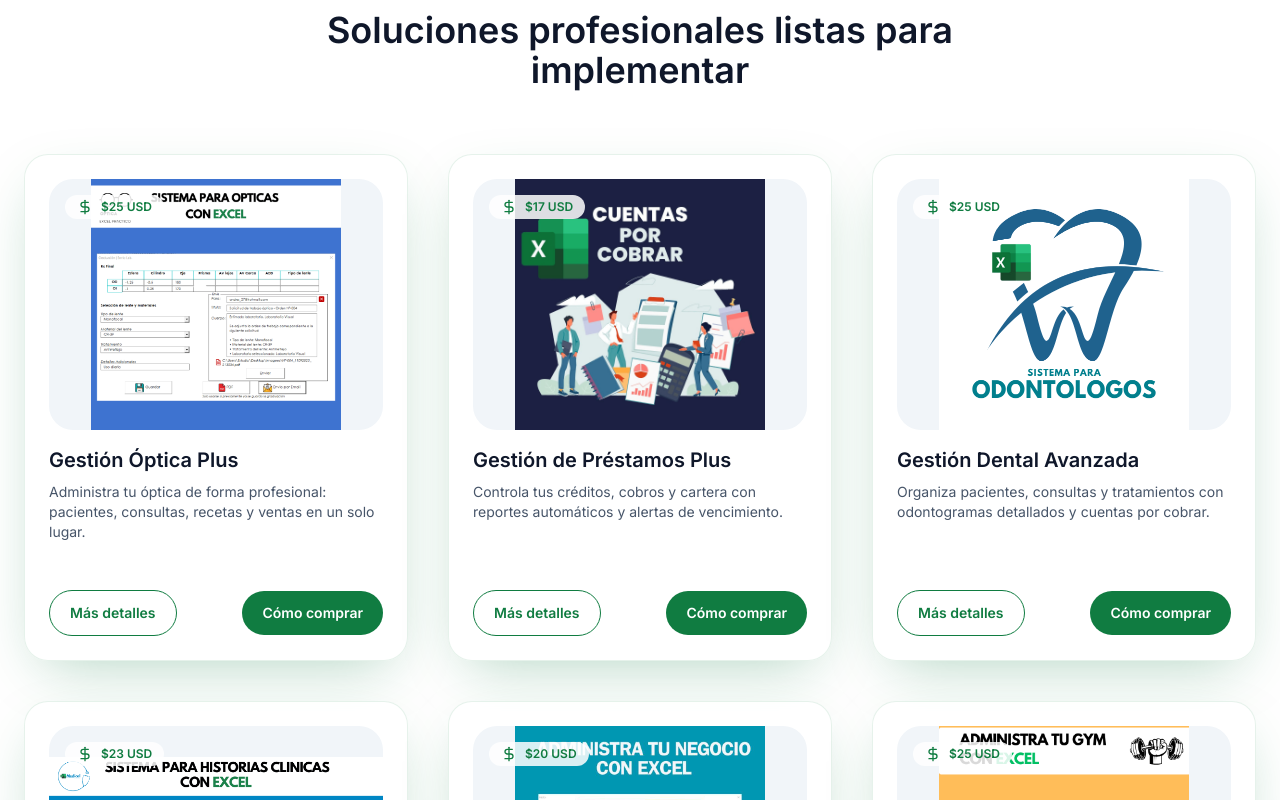
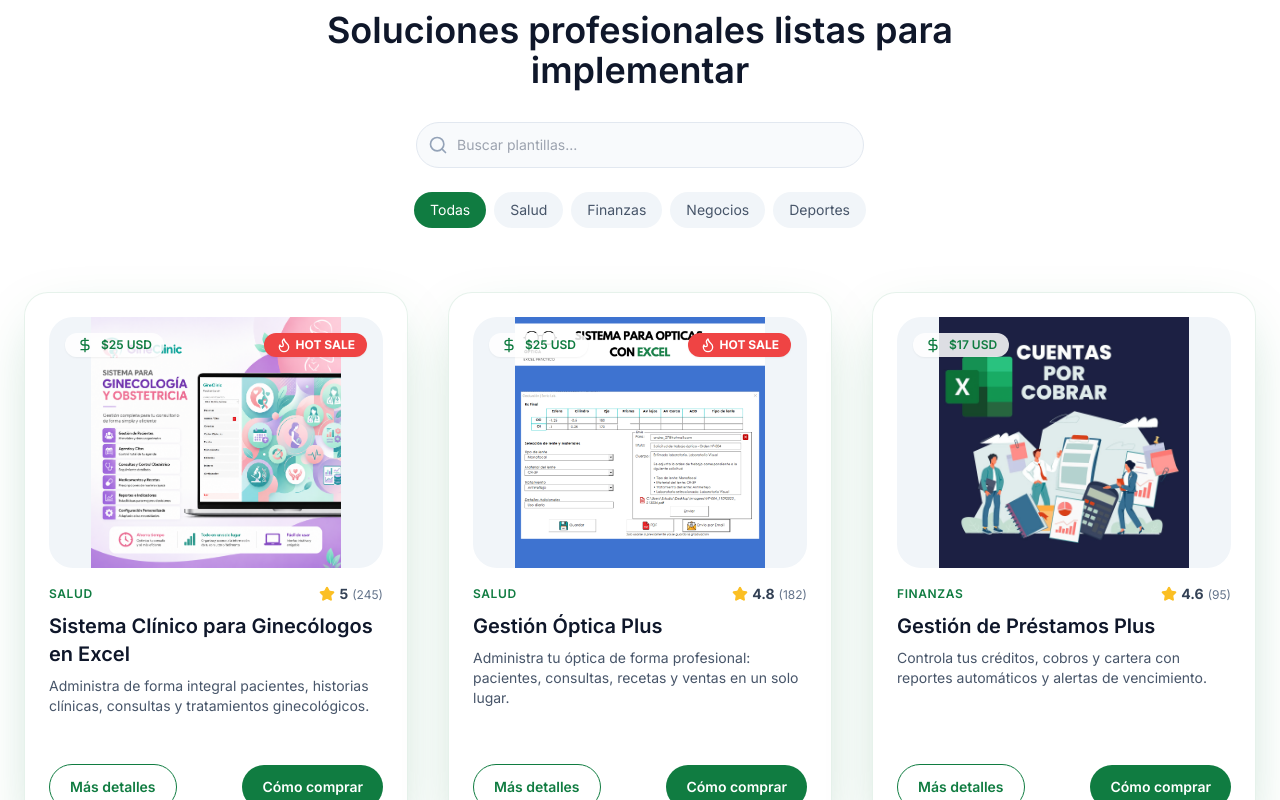
Before and after one commit to AndresMorquecho/ExcelPractico, a React (Vite) app: page / in a window 1280 px wide. Shown: the part 920-1720 px from the top of the page. Built offline with nearby package versions, Linux system fonts and the light colour scheme.

Commit message:
agregado

```diff
--- a/src/components/Catalogo.jsx
+++ b/src/components/Catalogo.jsx
@@ -1,11 +1,24 @@
+import { useState } from "react"
 import { motion } from "framer-motion"
-import { DollarSign } from "lucide-react"
+import { DollarSign, Search, Star, Flame } from "lucide-react"
 import { plantillas } from "../data/plantillas"
 import { Card, CardContent, CardFooter, CardHeader } from "./ui/card"
 import { ModalDetalles } from "./ModalDetalles"
 import { ModalComprar } from "./ModalComprar"
 
 export function Catalogo() {
+  const [searchTerm, setSearchTerm] = useState("")
+  const [activeCategory, setActiveCategory] = useState("Todas")
+
+  const categories = ["Todas", ...new Set(plantillas.map(p => p.categoria).filter(Boolean))]
+
+  const filteredPlantillas = plantillas.filter(plantilla => {
+    const matchesSearch = plantilla.nombre.toLowerCase().includes(searchTerm.toLowerCase()) ||
+                          plantilla.descripcion.toLowerCase().includes(searchTerm.toLowerCase())
+    const matchesCategory = activeCategory === "Todas" || plantilla.categoria === activeCategory
+    return matchesSearch && matchesCategory
+  })
+
   return (
     <section id="catalogo" className="bg-white py-20 sm:py-28">
       <div className="container">
@@ -30,8 +43,37 @@ export function Catalogo() {
           </motion.h2>
         </div>
 
+        <div className="mt-8 flex flex-col items-center justify-center gap-6">
+          <div className="relative w-full max-w-md">
+            <Search className="absolute left-3 top-1/2 h-5 w-5 -translate-y-1/2 text-slate-400" />
+            <input
+              type="text"
+              placeholder="Buscar plantillas..."
+              className="w-full rounded-full border border-slate-200 bg-slate-50 py-3 pl-10 pr-4 text-sm focus:border-excel focus:outline-none focus:ring-1 focus:ring-excel"
+              value={searchTerm}
+              onChange={(e) => setSearchTerm(e.target.value)}
+            />
+          </div>
+          <div className="flex flex-wrap justify-center gap-2">
+            {categories.map(cat => (
+              <button
+                key={cat}
+                onClick={() => setActiveCategory(cat)}
+                className={`rounded-full px-4 py-2 text-sm font-medium transition-colors ${
+                  activeCategory === cat
+                    ? "bg-excel text-white"
+                    : "bg-slate-100 text-slate-600 hover:bg-slate-200"
+                }`}
+              >
+                {cat}
+              </button>
+            ))}
+          </div>
+        </div>
+
         <div className="mt-16 grid gap-10 md:grid-cols-2 xl:grid-cols-3">
-          {plantillas.map((plantilla, index) => (
+          {filteredPlantillas.length > 0 ? (
+            filteredPlantillas.map((plantilla, index) => (
               <motion.div
                 key={plantilla.id}
                 initial={{ opacity: 0, y: 30 }}
@@ -48,12 +90,32 @@ export function Catalogo() {
                         className="aspect-[4/3] w-full object-contain transition duration-500 hover:scale-105"
                         loading="lazy"
                       />
-                    <div className="absolute left-4 top-4 inline-flex items-center gap-2 rounded-full bg-white/85 px-3 py-1 text-xs font-semibold text-excel">
+                      <div className="absolute left-4 top-4 inline-flex items-center gap-2 rounded-full bg-white/85 px-3 py-1 text-xs font-semibold text-excel shadow-sm">
                         <DollarSign className="h-4 w-4" />
                         ${plantilla.precio} USD
                       </div>
+                      {plantilla.hotSale && (
+                        <div className="absolute right-4 top-4 inline-flex items-center gap-1 rounded-full bg-red-500 px-3 py-1 text-xs font-bold text-white shadow-sm">
+                          <Flame className="h-4 w-4" />
+                          HOT SALE
+                        </div>
+                      )}
                     </div>
                     <div>
+                      <div className="mb-2 flex items-center justify-between">
+                        {plantilla.categoria && (
+                          <span className="text-xs font-semibold text-excel uppercase tracking-wider">{plantilla.categoria}</span>
+                        )}
+                        {plantilla.calificacion && (
+                          <div className="flex items-center gap-1">
+                            <Star className="h-4 w-4 fill-amber-400 text-amber-400" />
+                            <span className="text-sm font-bold text-slate-700">
+                              {plantilla.calificacion}
+                              {plantilla.ventas && <span className="ml-1 text-xs font-normal text-slate-500">({plantilla.ventas})</span>}
+                            </span>
+                          </div>
+                        )}
+                      </div>
                       <h3 className="text-xl font-semibold text-slate-900">{plantilla.nombre}</h3>
                       <p className="mt-2 text-sm text-slate-600">{plantilla.descripcion}</p>
                     </div>
@@ -65,7 +127,12 @@ export function Catalogo() {
                   </CardFooter>
                 </Card>
               </motion.div>
-          ))}
+            ))
+          ) : (
+            <div className="col-span-full py-10 text-center text-slate-500">
+              No se encontraron plantillas que coincidan con la búsqueda.
+            </div>
+          )}
         </div>
       </div>
     </section>
--- a/src/data/plantillas.js
+++ b/src/data/plantillas.js
@@ -1,4 +1,33 @@
 export const plantillas = [
+  {
+    id: "ginecologia-vba",
+    nombre: "Sistema Clínico para Ginecólogos en Excel",
+    descripcion:
+      "Administra de forma integral pacientes, historias clínicas, consultas y tratamientos ginecológicos.",
+    descripcionExtendida:
+      "El Sistema Clínico para Ginecólogos en Excel te permite llevar un control detallado de tus pacientes, gestionar historias clínicas, registrar consultas y hacer seguimiento de tratamientos. Ideal para consultorios ginecológicos que buscan digitalizar su gestión de manera rápida, segura y sin complicaciones.",
+    precio: 25,
+    categoria: "Salud",
+    calificacion: 5.0,
+    hotSale: true,
+    ventas: 245,
+    personalizacion: "Se pueden personalizar logos y formatos de impresión para adaptarlo a tu consultorio.",
+    miniatura: "/img/Ginecologia/Principal.png",
+    imagenes: [
+      "/img/Ginecologia/imagen1.png",
+      "/img/Ginecologia/imagen2.png",
+      "/img/Ginecologia/imagen3.png",
+    ],
+    videoUrl: "https://www.youtube.com/embed/ITOTn7qa8Sw",
+    requisitos: [
+      "Windows 10 u 11 (64 bits recomendado).",
+      "Microsoft Excel 2016 o superior (versión de escritorio).",
+      "No compatibles con Mac, Excel Online ni Google Sheets.",
+    ],
+    hotmartLink: "https://pay.hotmart.com/X106052290S",
+    whatsappMessage:
+      "Hola Excel Práctico, deseo conocer más sobre la plantilla Sistema Clínico para Ginecólogos en Excel.",
+  },
   {
     id: "optica-vba",
     nombre: "Gestión Óptica Plus",
@@ -7,6 +36,10 @@ export const plantillas = [
     descripcionExtendida:
       "Gestión Óptica Plus te permite gestionar de manera integral tu óptica, desde el registro de pacientes hasta el envío de recetas a laboratorios. Consulta historiales clínicos y graduaciones en cualquier momento, organiza tus citas, controla órdenes, ventas e ingresos por fechas, y lleva un registro detallado de tus laboratorios. Todo desde una interfaz clara, intuitiva y optimizada para tu negocio.",
     precio: 25,
+    categoria: "Salud",
+    calificacion: 4.8,
+    hotSale: true,
+    ventas: 182,
     personalizacion:
       "En esta plantilla puedes editar logo, colores, agregar tipos de lentes, materiales y tratamientos para adaptarla totalmente a tu óptica.",
     miniatura: "/img/Optica/OpticaPrincipal.png",
@@ -34,6 +67,10 @@ export const plantillas = [
     descripcionExtendida:
       "Gestión de Préstamos Plus te permite registrar clientes, crear préstamos con interés sobre capital o cuotas fijas, y administrar cobros parciales o totales. Desde el módulo de pagos puedes imprimir recibos personalizados con el detalle de cada cuota, ver ingresos, próximos cobros y reportes de rendimiento. Ideal para microfinancieras, prestamistas o negocios con créditos recurrentes.",
     precio: 17,
+    categoria: "Finanzas",
+    calificacion: 4.6,
+    hotSale: false,
+    ventas: 95,
     personalizacion: "",
     miniatura: "/img/Prestamo/PrestamoPrincipal.png",
     imagenes: [
@@ -60,6 +97,10 @@ export const plantillas = [
     descripcionExtendida:
       "Gestión Dental Avanzada permite registrar pacientes, realizar consultas y navegar por historiales clínicos anteriores. Incluye odontogramas infantil y adulto completamente editables, impresión del odontograma, control de tratamientos y gestión de cuentas por cobrar. También puedes registrar pagos y generar presupuestos en minutos, todo desde una interfaz práctica y moderna.",
     precio: 25,
+    categoria: "Salud",
+    calificacion: 4.9,
+    hotSale: true,
+    ventas: 210,
     personalizacion: "Se pueden personalizar tipos de tratamientos.",
     miniatura: "/img/Odontologos/OdontologosPrincipal.png",
     imagenes: [
@@ -86,6 +127,10 @@ export const plantillas = [
     descripcionExtendida:
       "Historias Clínicas 360 te permite administrar pacientes, especialidades y consultas médicas con navegación entre historiales. Genera y guarda órdenes de laboratorio, exámenes, recetas y certificados médicos que puedes reimprimir cuando lo necesites. Ideal para consultorios y centros médicos que buscan digitalizar su gestión diaria sin complicaciones.",
     precio: 23,
+    categoria: "Salud",
+    calificacion: 4.7,
+    hotSale: false,
+    ventas: 134,
     personalizacion:
       "Se puede personalizar CIE10, agregar medicamentos, logos y colores en la impresión de cualquier documento.",
     miniatura: "/img/Medicos/MedicosPrincipal.png",
@@ -114,6 +159,10 @@ export const plantillas = [
     descripcionExtendida:
       "Gestión Empresarial y de Inventarios te permite registrar productos con imágenes, clientes, proveedores, compras y ventas. Controla el stock en múltiples bodegas, transfiere inventario entre sucursales, administra cuentas por cobrar y genera reportes de ingresos, gastos y rentabilidad. Una solución integral para el control administrativo de tu negocio.",
     precio: 20,
+    categoria: "Negocios",
+    calificacion: 4.5,
+    hotSale: false,
+    ventas: 87,
     personalizacion: "Personalización de logos.",
     miniatura: "/img/Inventario/InventariosPrincipal.jpg",
     imagenes: [
@@ -140,6 +189,10 @@ export const plantillas = [
     descripcionExtendida:
       "GymControl Pro es un sistema profesional creado en Excel que permite administrar tu gimnasio de forma completa: membresías, vencimientos, actividades, horarios, inscripciones, cuentas por cobrar, reportes y más. Rápido, sencillo y totalmente automatizado para negocios deportivos.",
     precio: 25,
+    categoria: "Deportes",
+    calificacion: 4.9,
+    hotSale: true,
+    ventas: 312,
     personalizacion: "",
     miniatura: "/img/GYM/GymPrincipal.png",
     imagenes: ["/img/GYM/Gym1.jpg", "/img/GYM/Gym2.jpg", "/img/GYM/Gym3.jpg"],
@@ -162,6 +215,10 @@ export const plantillas = [
     descripcionExtendida:
       "Gestión Deportiva y de Ligas te permite registrar jugadores y equipos con fotografías, generar carnets e imprimir fichas técnicas. Crea fixtures de ida y vuelta, lleva el control de resultados, goleadores, tarjetas y tabla de posiciones en tiempo real. También incluye control de cuotas y reportes financieros para academias o torneos locales.",
     precio: 17,
+    categoria: "Deportes",
+    calificacion: 4.8,
+    hotSale: false,
+    ventas: 145,
     personalizacion:
       "Se puede personalizar el formato de carnets, colores y tipo de fuente",
     miniatura: "/img/Futbol/FutbolPrincipal.png",
@@ -181,29 +238,4 @@ export const plantillas = [
     whatsappMessage:
       "Hola Excel Práctico, quiero implementar la plantilla Gestión Deportiva y de Ligas.",
   },
-  {
-    id: "ginecologia-vba",
-    nombre: "Sistema Clínico para Ginecólogos en Excel",
-    descripcion:
-      "Administra de forma integral pacientes, historias clínicas, consultas y tratamientos ginecológicos.",
-    descripcionExtendida:
-      "El Sistema Clínico para Ginecólogos en Excel te permite llevar un control detallado de tus pacientes, gestionar historias clínicas, registrar consultas y hacer seguimiento de tratamientos. Ideal para consultorios ginecológicos que buscan digitalizar su gestión de manera rápida, segura y sin complicaciones.",
-    precio: 25,
-    personalizacion: "Se pueden personalizar logos y formatos de impresión para adaptarlo a tu consultorio.",
-    miniatura: "/img/Ginecologia/Principal.png",
-    imagenes: [
-      "/img/Ginecologia/imagen1.png",
-      "/img/Ginecologia/imagen2.png",
-      "/img/Ginecologia/imagen3.png",
-    ],
-    videoUrl: "https://www.youtube.com/embed/ITOTn7qa8Sw",
-    requisitos: [
-      "Windows 10 u 11 (64 bits recomendado).",
-      "Microsoft Excel 2016 o superior (versión de escritorio).",
-      "No compatibles con Mac, Excel Online ni Google Sheets.",
-    ],
-    hotmartLink: "https://pay.hotmart.com/X106052290S",
-    whatsappMessage:
-      "Hola Excel Práctico, deseo conocer más sobre la plantilla Sistema Clínico para Ginecólogos en Excel.",
-  },
 ];
```
Lines whose indentation alone changed are shown as unchanged.
